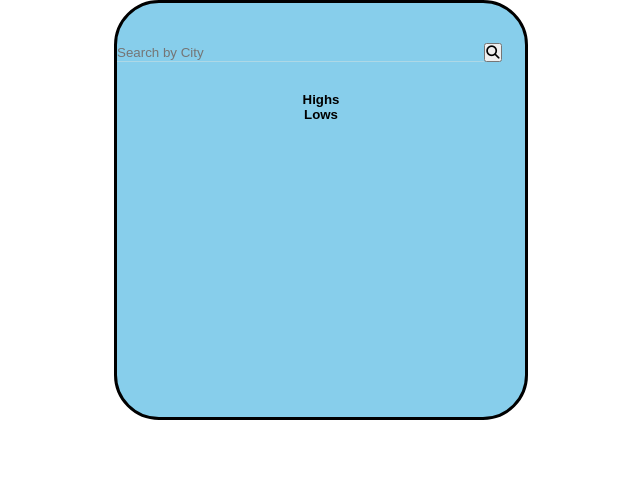
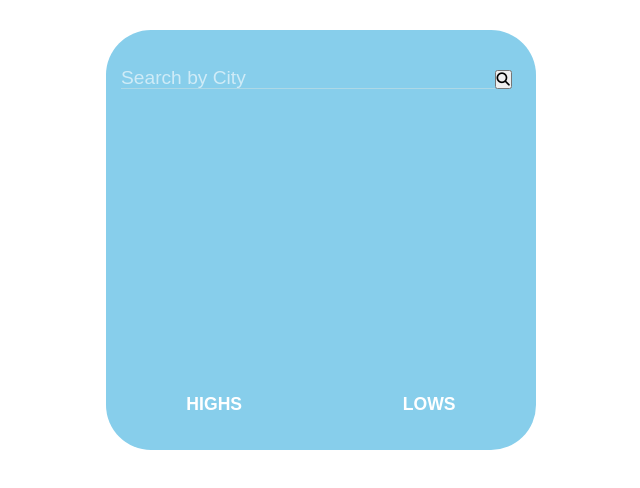
Before and after one commit to Azizjon-Atamuradov/SBA-308A-JS-WEB-APP, a plain HTML site: page index.html in a window 1280 px wide. Shown: the whole page, without its empty margins (319-959 px from the left). Drawn offline with Linux system fonts and the light colour scheme.

Commit message:
style done

```diff
--- a/style.css
+++ b/style.css
@@ -9,11 +9,11 @@
 
 #app {
     position: relative;
-    width: 414px;
+    width: 430px;
     height: 420px;
-    border: solid black;
+
     display: block;
-    margin: auto;
+    margin: 30px auto;
     text-align: center;
     padding: 40px 0px;
     overflow: hidden;
@@ -27,6 +27,7 @@
     display: flex;
     padding: 0 40 px;
     margin-bottom: 30px;
+    padding-left: 15px;
 }
 
 
@@ -37,6 +38,28 @@
     outline: none;
     width: 90%;
     background-color: transparent;
-    color: #fff;
+    color:  #fff;
     border-bottom: solid 1px lightblue;
 }
+
+
+input::placeholder {
+color: #fff;
+opacity: 0.6;
+font-size: 1.2rem;
+}
+
+#extraInfo {
+    position: absolute;
+    bottom: 5px;
+    width: 100%;
+    display: flex;
+    justify-content: space-around;
+    color: #fff;
+    padding-bottom: 30px;
+
+}
+#extraInfo h5 {
+    font-size: 1.1rem;
+    text-transform: uppercase;
+}
```
